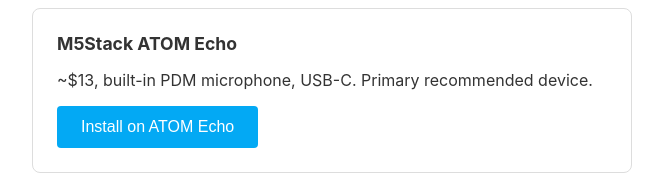
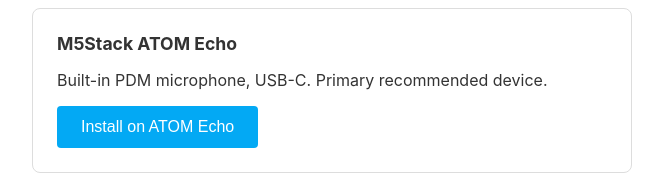
Before and after one commit to absent42/esphome-audio-reactive, a plain HTML site: page static/index.html in a window 1280 px wide. Shown: the part 125-300 px from the top of the page, without its empty margins (308-971 px from the left). Drawn offline with Linux system fonts and the light colour scheme.

Commit message:
Update web text

```diff
--- a/static/index.html
+++ b/static/index.html
@@ -52,7 +52,7 @@
 
     <div class="device-card">
         <h2>M5Stack ATOM Echo</h2>
-        <p>~$13, built-in PDM microphone, USB-C. Primary recommended device.</p>
+        <p>Built-in PDM microphone, USB-C. Primary recommended device.</p>
         <esp-web-install-button manifest="manifest-atom-echo.json">
             <button slot="activate">Install on ATOM Echo</button>
         </esp-web-install-button>
```
